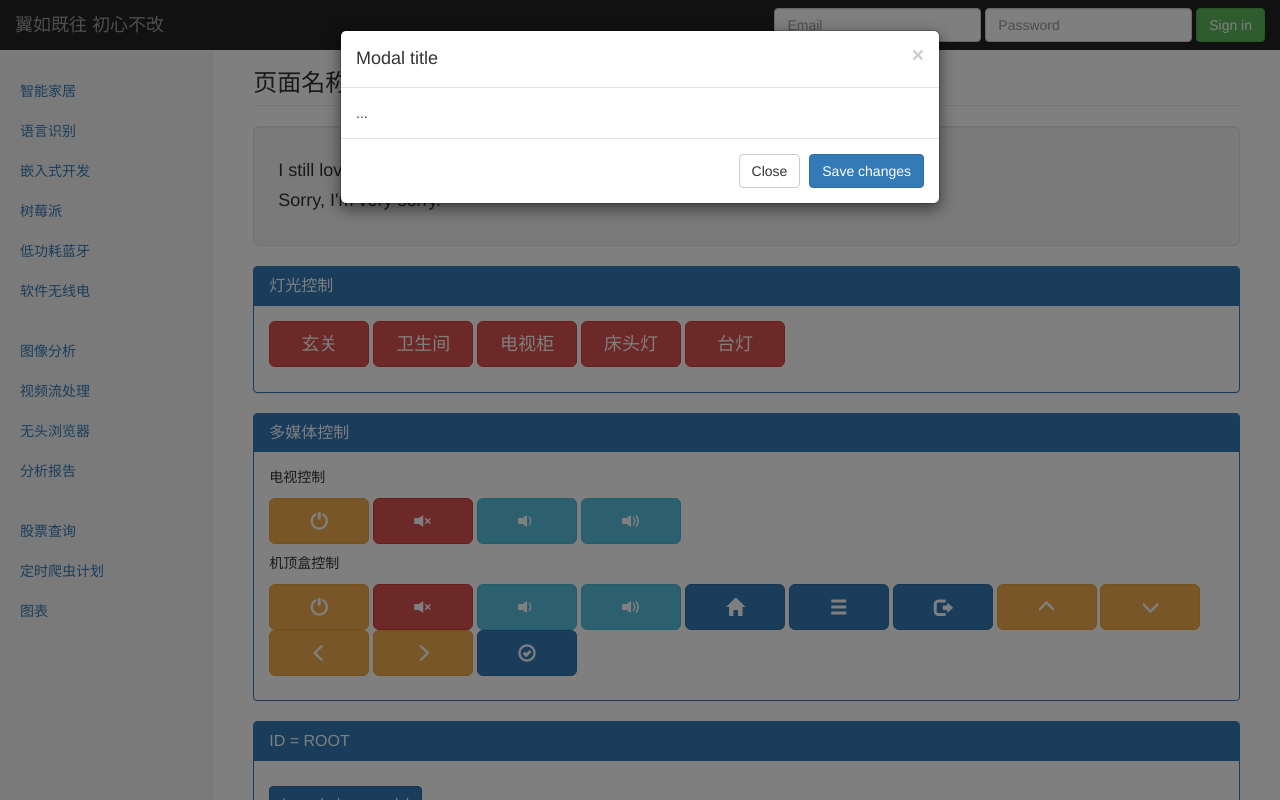
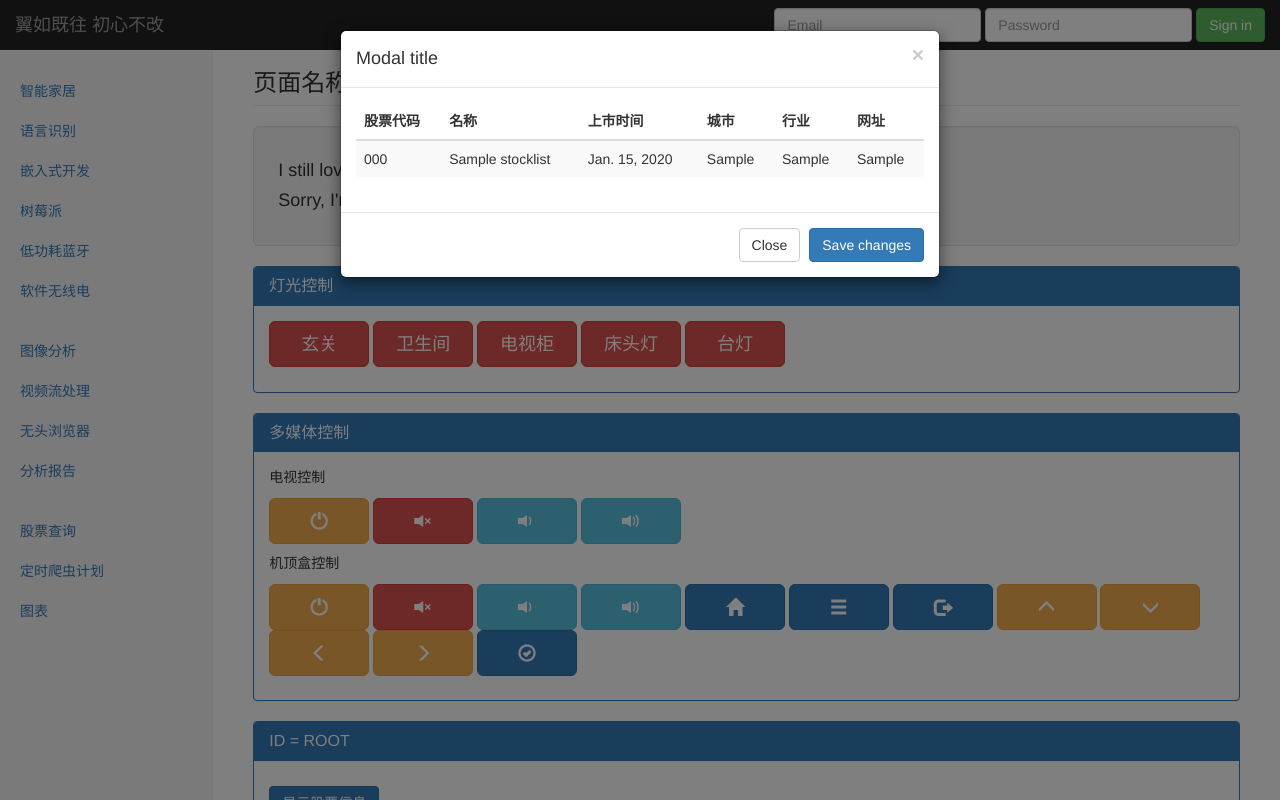
Before and after one commit to lewtton/orca, a Django app: page / in a window 1280 px wide, after a click on "显示股票信息". Run offline with Django 3.2, Linux system fonts and the light colour scheme; tables that the repository leaves empty hold one stand-in row (values such as "Sample post"); parts of the project's set-up code (start-up, migrations or seed data) failed here and were passed over; some libraries are stand-ins or nearby versions.

Commit message:
2 commit

```diff
--- a/orca/views.py
+++ b/orca/views.py
@@ -1,6 +1,7 @@
 import socket as ss
 from django.shortcuts import render
 from django.http import JsonResponse
+from stocks.models import StockList
 
 
 MENULIST = [
@@ -12,11 +13,14 @@ def renderhome(request, menu_id):
     """
     HOP
     """
+    stock_list = StockList.objects.order_by('-starttime')[:50]
+    print(stock_list)
     mdiv = {
         'MENULIST':MENULIST,
         'menu_id':menu_id,
         'page_name':MENULIST[menu_id//10-1][menu_id%10-1],
         'context':'Blablabla...!!!',
+        'stock_list':stock_list
         }
     # mdiv['MENULIST']=genPageMenuHtmlCode(11)
     response = render(request, "index.html", mdiv)
--- a/stocks/admin.py
+++ b/stocks/admin.py
@@ -2,5 +2,3 @@ from django.contrib import admin
 
 # Register your models here.
 from .models import StockList
-
-admin.site.register(Question)
--- a/stocks/models.py
+++ b/stocks/models.py
@@ -8,7 +8,6 @@ class StockList(models.Model):
     fullname = models.CharField(max_length=100)
     intename = models.CharField(max_length=100)
     address = models.CharField(max_length=100)
-    country = models.CharField(max_length=50)
     starttime = models.DateField()
     location = models.CharField(max_length=10)
     province = models.CharField(max_length=10)
--- a/stocks/views.py
+++ b/stocks/views.py
@@ -1,7 +1,7 @@
 from django.shortcuts import render, HttpResponse
 from datetime import datetime
 import requests
-from .models import Question
+from .models import StockList
 
 
 def index(request):
--- a/templates/index.html
+++ b/templates/index.html
@@ -121,7 +121,7 @@
           </div>
           <div class="panel-body">
             <p id="root"></p>
-            <button type="button" class="btn btn-primary" data-toggle="modal" data-target="#myModal">Launch demo modal</button>
+            <button type="button" class="btn btn-primary" data-toggle="modal" data-target="#myModal">显示股票信息</button>
 
   <!-- Modal -->
   <div class="modal fade" id="myModal" tabindex="-1" role="dialog" aria-labelledby="myModalLabel">
@@ -132,7 +132,35 @@
           <h4 class="modal-title" id="myModalLabel">Modal title</h4>
         </div>
         <div class="modal-body">
-          ...
+          <table class="table table-striped">
+            <thead>
+              <tr>
+                <th>股票代码</th>
+                <th>名称</th>
+                <th>上市时间</th>
+                <th>城市</th>
+                <th>行业</th>
+                <th>网址</th>
+              </tr>
+            </thead>
+            <tbody>
+<!-- 行循环 -->
+{%for row in stock_list%}
+              <tr>
+<!-- 列循环 -->
+
+                <td>{{row.code}}</td>
+                <td>{{row.name}}</td>
+                <td>{{row.starttime}}</td>
+                <td>{{row.city}}</td>
+                <td>{{row.industry}}</td>
+                <td>{{row.www}}</td>
+
+              </tr>
+
+          {%endfor%}
+            </tbody>
+          </table>
         </div>
         <div class="modal-footer">
           <button type="button" class="btn btn-default" data-dismiss="modal">Close</button>
@@ -160,7 +188,7 @@
 <!-- <script src="/static/local/smarthome.js"></script> -->
 <script src="/static/bootstrap/js/bootstrap.js"></script>
 
-<script src="/static/local/sync.js"></script>
+<script src="/static/local/smarthome.js"></script>
 </body>
 
 </html>
```
